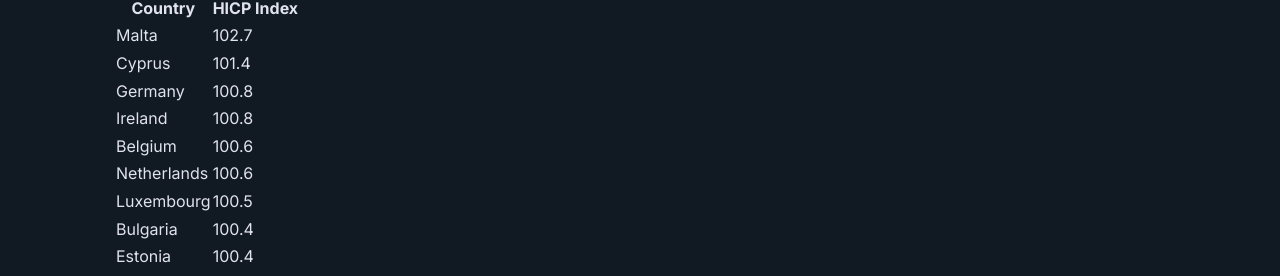
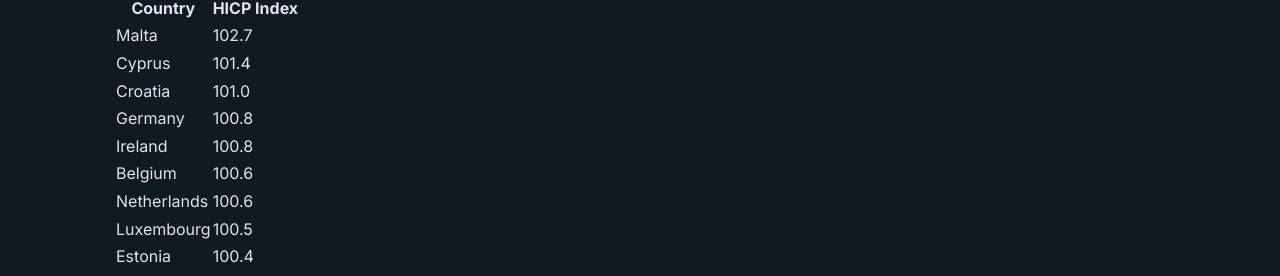
Before and after one commit to aethar-dev/aethar-data-pages, a Next.js app: page /reports/weekly-2026-w24 in a window 1280 px wide. Shown: the part 661-937 px from the top of the page. Built offline with nearby package versions, Linux system fonts and the light colour scheme.

Commit message:
data: weekly report 2026-06-13 [skip ci]

```diff
--- a/app/reports/weekly-2026-w24/page.tsx
+++ b/app/reports/weekly-2026-w24/page.tsx
@@ -79,6 +79,10 @@ export default function WeeklyReport() {
                 <td className="py-2 pr-4 text-sm text-white">Cyprus</td>
                 <td className="py-2 text-right font-mono text-sm text-[#4DD0E1]">101.4</td>
               </tr>
+              <tr key="HR" className="border-b border-[#2A2D3A]/50">
+                <td className="py-2 pr-4 text-sm text-white">Croatia</td>
+                <td className="py-2 text-right font-mono text-sm text-[#4DD0E1]">101.0</td>
+              </tr>
               <tr key="DE" className="border-b border-[#2A2D3A]/50">
                 <td className="py-2 pr-4 text-sm text-white">Germany</td>
                 <td className="py-2 text-right font-mono text-sm text-[#4DD0E1]">100.8</td>
@@ -98,10 +102,6 @@ export default function WeeklyReport() {
               <tr key="LU" className="border-b border-[#2A2D3A]/50">
                 <td className="py-2 pr-4 text-sm text-white">Luxembourg</td>
                 <td className="py-2 text-right font-mono text-sm text-[#4DD0E1]">100.5</td>
-              </tr>
-              <tr key="BG" className="border-b border-[#2A2D3A]/50">
-                <td className="py-2 pr-4 text-sm text-white">Bulgaria</td>
-                <td className="py-2 text-right font-mono text-sm text-[#4DD0E1]">100.4</td>
               </tr>
               <tr key="EE" className="border-b border-[#2A2D3A]/50">
                 <td className="py-2 pr-4 text-sm text-white">Estonia</td>
```
